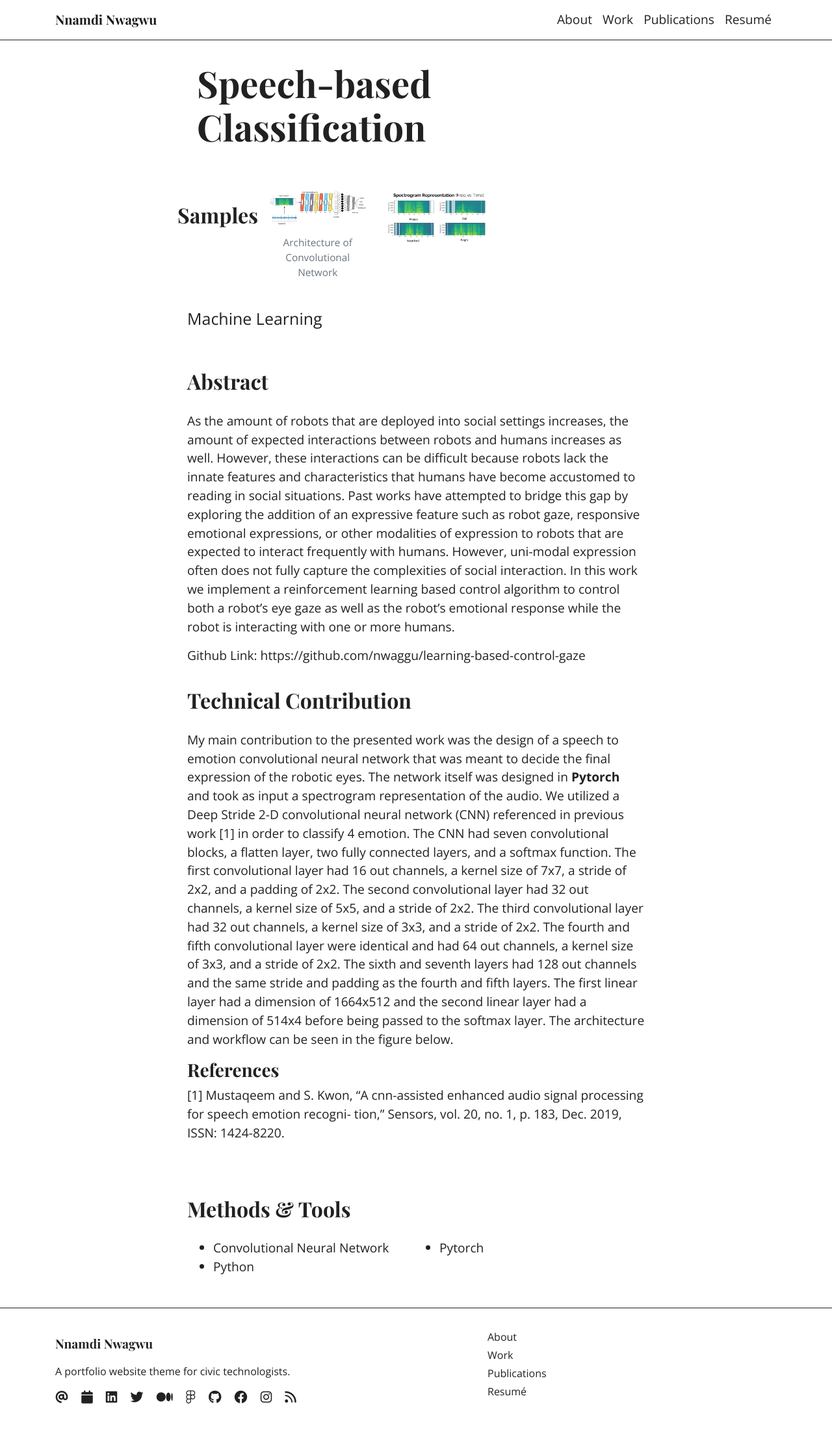
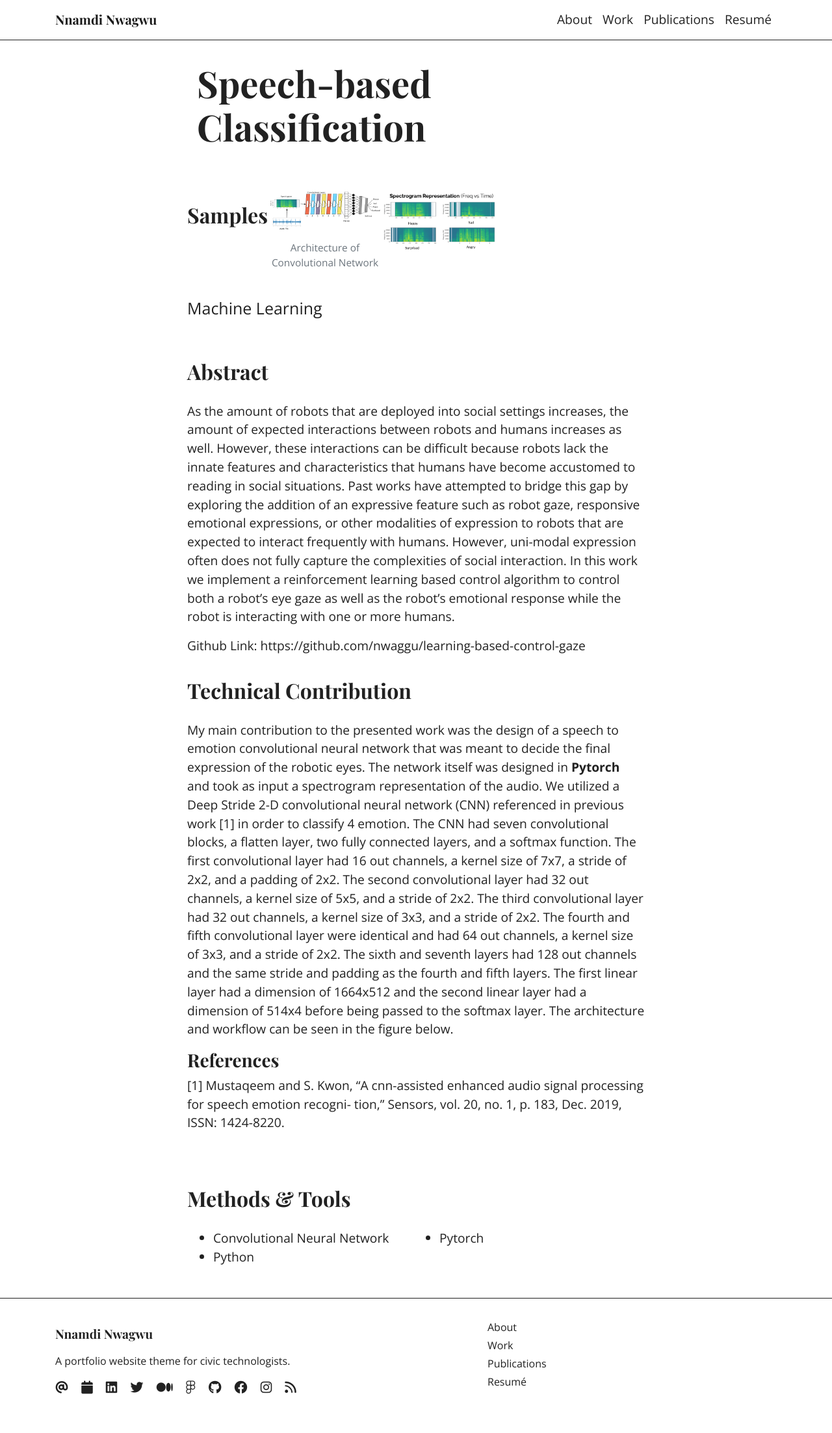
Before and after one commit to nnamd/nnamd.github.io, a Jekyll site: the page built from _work/abcd.md, in a window 1280 px wide. Shown: the whole page at 65% size. Built offline with Jekyll 4.4.1, drawn with Linux system fonts in a browser that asks for light colours.

Commit message:
remove image spacing

```diff
--- a/_layouts/work.html
+++ b/_layouts/work.html
@@ -25,14 +25,14 @@
     {% endfor %}
 
     {% if page.samples-title or has_videos %}
-    <div class="row mb-4 g-0">
+    <div class="row mb-4 g-0" style="margin-left: 0; margin-right: 0;">
       {% if page.samples-title %}
       <h2 class="mb-3">{{ page.samples-title }}</h2>
       {% endif %}
 
       <!-- Video on the left (double height) -->
       {% if has_videos %}
-      <div class="col-lg-6 col-md-6 col-sm-12">
+      <div class="col-lg-6 col-md-6 col-sm-12" style="padding-left: 0; padding-right: 0;">
         {% for i in (1..1) %}
         {% assign video = "sample-video-" | append: i %}
         {% assign video_caption = "sample-video-caption-" | append: i %}
@@ -57,14 +57,14 @@
       {% endif %}
 
       <!-- Images on the right (4 grid) -->
-      <div class="col-lg-6 col-md-6 col-sm-12">
-        <div class="row g-0">
+      <div class="col-lg-6 col-md-6 col-sm-12" style="padding-left: 0; padding-right: 0;">
+        <div class="row g-0" style="margin-left: 0; margin-right: 0;">
           {% for i in (1..4) %}
           {% assign img = "sample-img-" | append: i %}
           {% assign alt = "sample-img-alt-" | append: i %}
           <!-- {% assign caption = "sample-img-caption-" | append: i %} -->
           {% if page[img] %}
-          <div class="col-6">
+          <div class="col-6" style="padding-left: 0; padding-right: 0;">
             <figure class="text-center m-0">
               <img
                 src="{{ site.baseurl }}/img/work/{{ page[img] }}"
```
